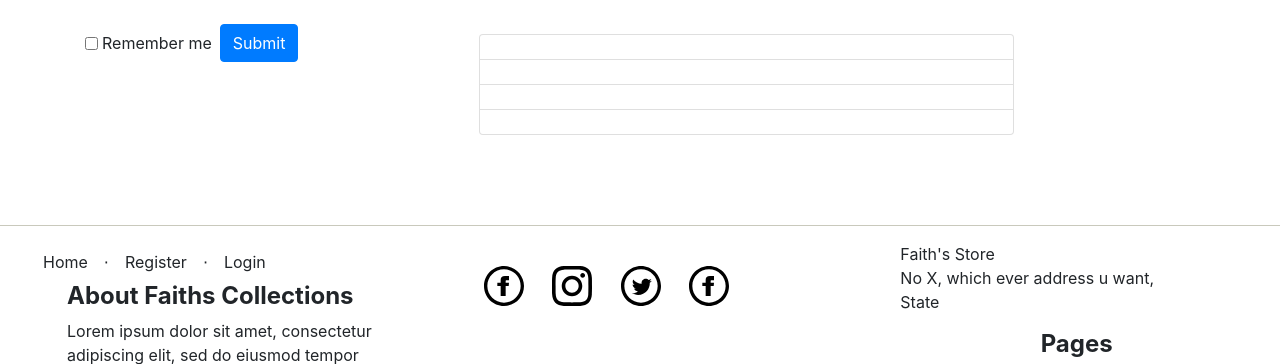
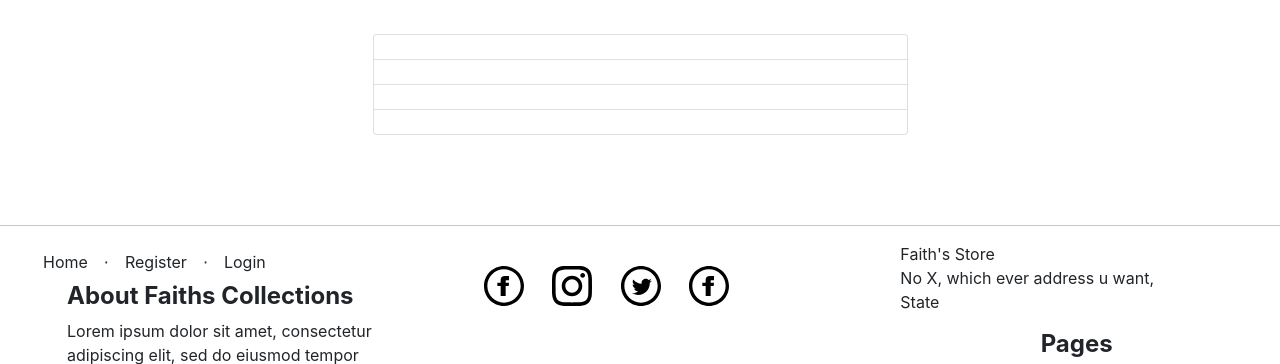
Before and after one commit to Iamdavidonuh/shop, a Flask app: template app/templates/users/profile.html in a window 1280 px wide. Shown: the part 168-532 px from the top of the page. Run offline with Flask 2, Linux system fonts and the light colour scheme; the template is opened without the code that fills it: values that come from a table or form of the project are taken from there, others are empty; some libraries are stand-ins or nearby versions.

Commit message:
profile edit

```diff
--- a/app/templates/users/profile.html
+++ b/app/templates/users/profile.html
@@ -25,17 +25,7 @@
 
 <div class="tab-content" id="nav-tabContent mb-5">
 <div class="tab-pane fade show active " id="nav-home" role="tabpanel" aria-labelledby="nav-home-tab">
-                <form class="form-inline float-left">
 
-                                <div class="form-check mb-2 mr-sm-2">
-                                  <input class="form-check-input" type="checkbox" id="inlineFormCheck">
-                                  <label class="form-check-label" for="inlineFormCheck">
-                                    Remember me
-                                  </label>
-                                </div>
-
-                                <button type="submit" class="btn btn-primary mb-2">Submit</button>
-                </form>
                 <ul class="list-group mt-4 center">
                         <li class="list-group-item">{{current_user.firstname }}</li>
                         <li class="list-group-item">{{current_user.lastname }}</li>
```
